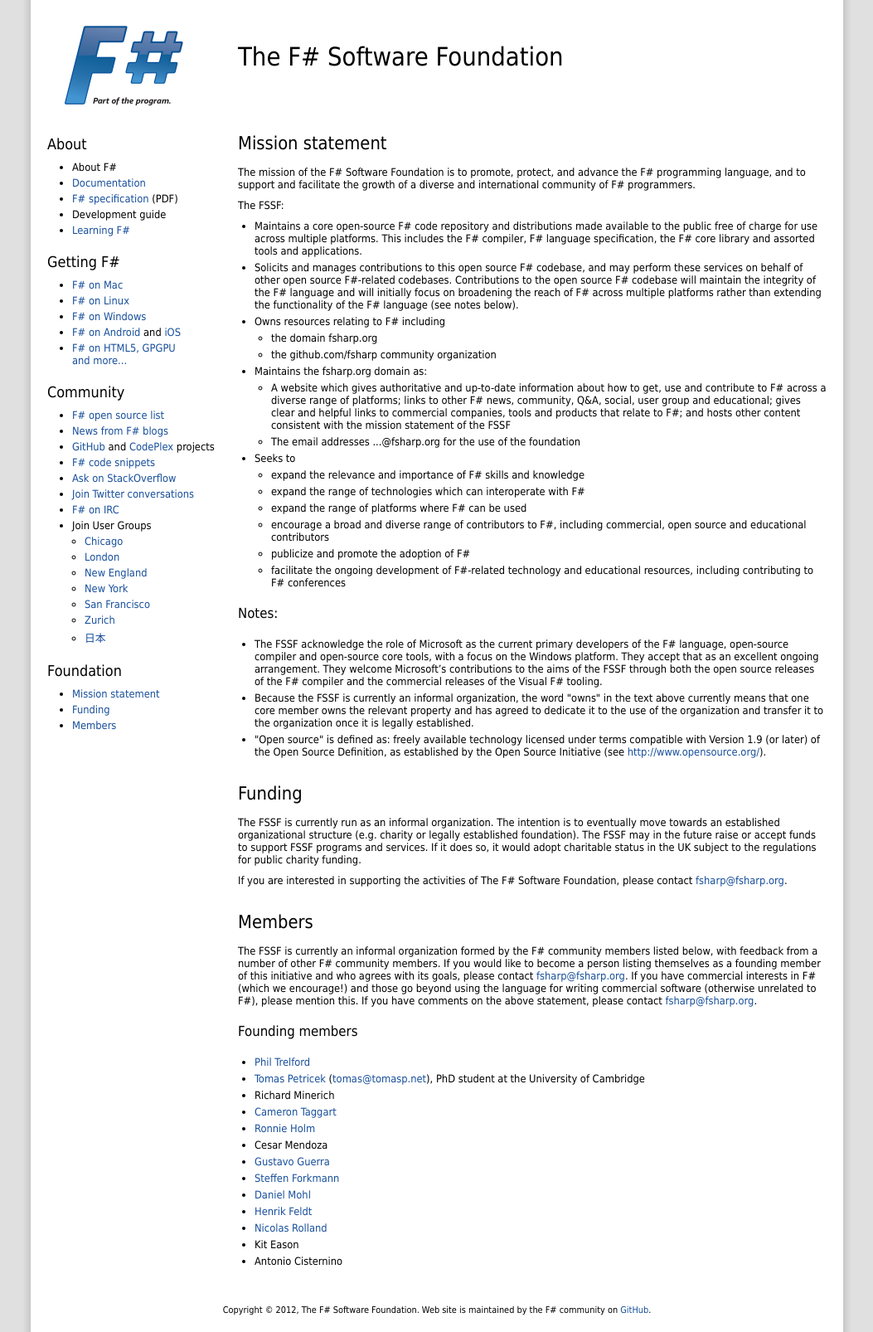
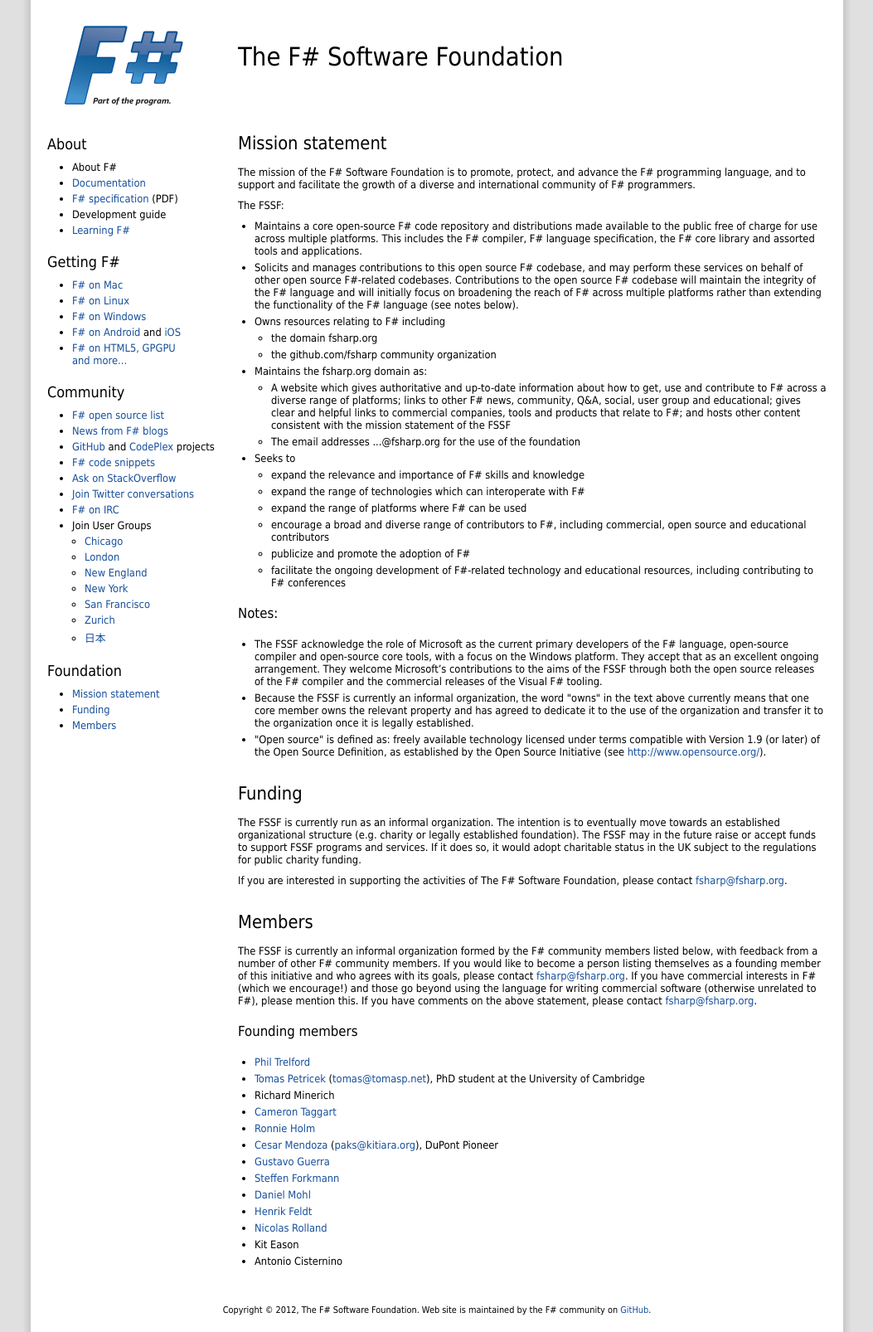
Before and after one commit to fsharp/fsharp.org, a Jekyll site: the page built from foundation.html, in a window 1280 px wide. Shown: the whole page at 83% size, without its empty margins (113-1166 px from the left). Built offline with Jekyll 4.4.1, drawn with Linux system fonts in a browser that asks for light colours; nearby versions of some CDN libraries; some web fonts are replaced; comment, search, counter and statistics services are not loaded.

Commit message:
Adding Cesar's details.

```diff
--- a/foundation.html
+++ b/foundation.html
@@ -66,7 +66,7 @@
   <li>Richard Minerich</li>
   <li><a href="http://blog.ctaggart.com/">Cameron Taggart</a></li>
   <li><a href="http://bugfree.dk">Ronnie Holm</a></li>
-  <li>Cesar Mendoza</li>
+  <li><a href="www.kitiara.org">Cesar Mendoza</a> (<a href="mailto:paks@kitiara.org">paks@kitiara.org</a>), DuPont Pioneer</li>
   <li><a href="http://blog.codebeside.org">Gustavo Guerra</a></li>
   <li><a href="http://www.navision-blog.de">Steffen Forkmann</a></li>
   <li><a href="http://blog.danielmohl.com">Daniel Mohl</a></li>
```
